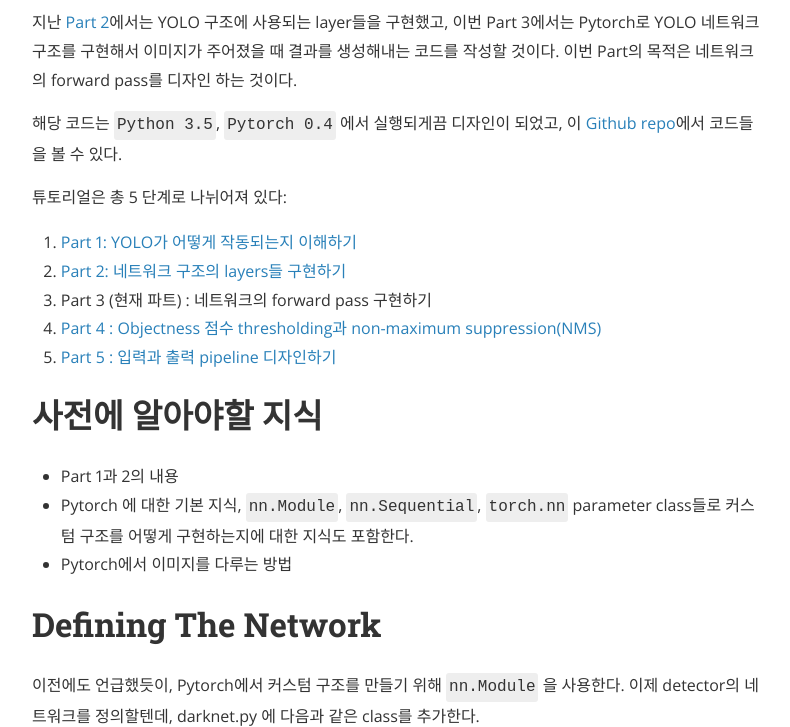
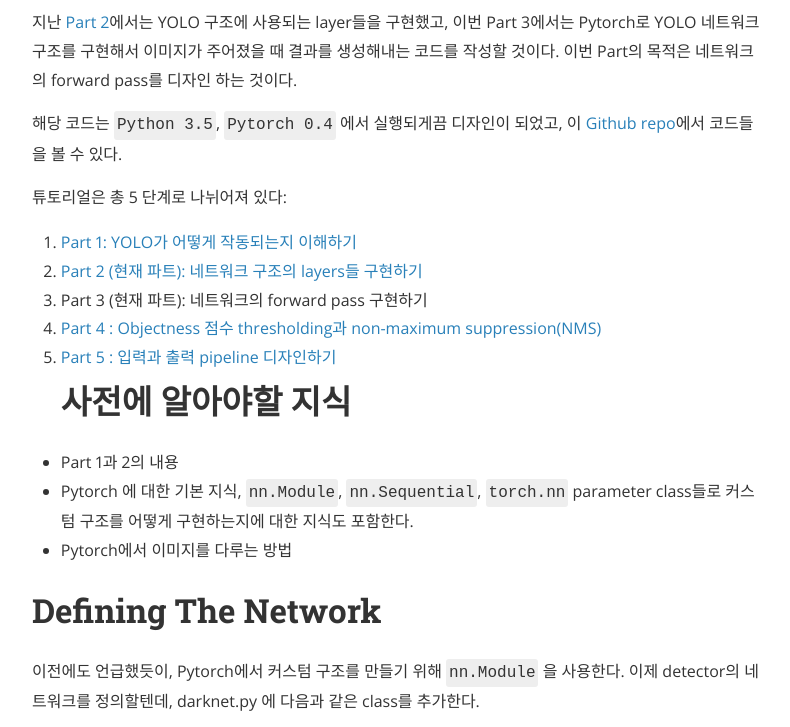
Before and after one commit to dojinkimm/dojinkimm.github.io, a Jekyll site: the page built from _posts/2019-08-05-yolo-part3.md, in a window 1280 px wide and 900 px high, scrolled down 1001 px, cut to the strip 0-727 px from the top of the window. Shown: the whole strip, without its empty margins (240-1030 px from the left). Built offline with Jekyll 4.4.1, drawn with Linux system fonts in a browser that asks for light colours; nearby versions of some CDN libraries; comment, search, counter and statistics services are not loaded.

Commit message:
django + yolo

```diff
--- a/_posts/2019-08-05-yolo-part3.md
+++ b/_posts/2019-08-05-yolo-part3.md
@@ -26,12 +26,11 @@
 
 튜토리얼은 총 5 단계로 나뉘어져 있다:
 
-1. [Part 1: YOLO가 어떻게 작동되는지 이해하기](https://dojinkimm.github.io/ml/2019/07/31/yolo-part1/)
-2. [Part 2: 네트워크 구조의 layers들 구현하기](https://dojinkimm.github.io/ml/2019/08/01/yolo-part2/)
-3. Part 3 (현재 파트) : 네트워크의 forward pass 구현하기
-4. [Part 4 : Objectness 점수 thresholding과 non-maximum suppression(NMS)](https://dojinkimm.github.io/ml/2019/08/06/yolo-part4/)
-5. [Part 5 : 입력과 출력 pipeline 디자인하기](https://dojinkimm.github.io/ml/2019/08/07/yolo-part5/)
-
+1. [Part 1: YOLO가 어떻게 작동되는지 이해하기](https://dojinkimm.github.io/computer_vision/2019/07/31/yolo-part1.html)
+2. [Part 2 (현재 파트): 네트워크 구조의 layers들 구현하기](https://dojinkimm.github.io/computer_vision/2019/08/01/yolo-part2.html)
+3. Part 3 (현재 파트): 네트워크의 forward pass 구현하기
+4. [Part 4 : Objectness 점수 thresholding과 non-maximum suppression(NMS)](https://dojinkimm.github.io/computer_vision/2019/08/06/yolo-part4.html)
+5. [Part 5 : 입력과 출력 pipeline 디자인하기](https://dojinkimm.github.io/computer_vision/2019/08/07/yolo-part5.html)
 # 사전에 알아야할 지식
 
 - Part 1과 2의 내용
```
Also changed, not shown: _posts/2019-07-31-yolo-part1.md (+4 -4 lines), _posts/2019-08-01-yolo-part2.md (+4 -4 lines), _posts/2019-08-04-django-tutorial-2.md (+1 -1 lines), _posts/2019-08-06-yolo-part4.md (+4 -4 lines), _posts/2019-08-07-yolo-part5.md (+4 -4 lines).
